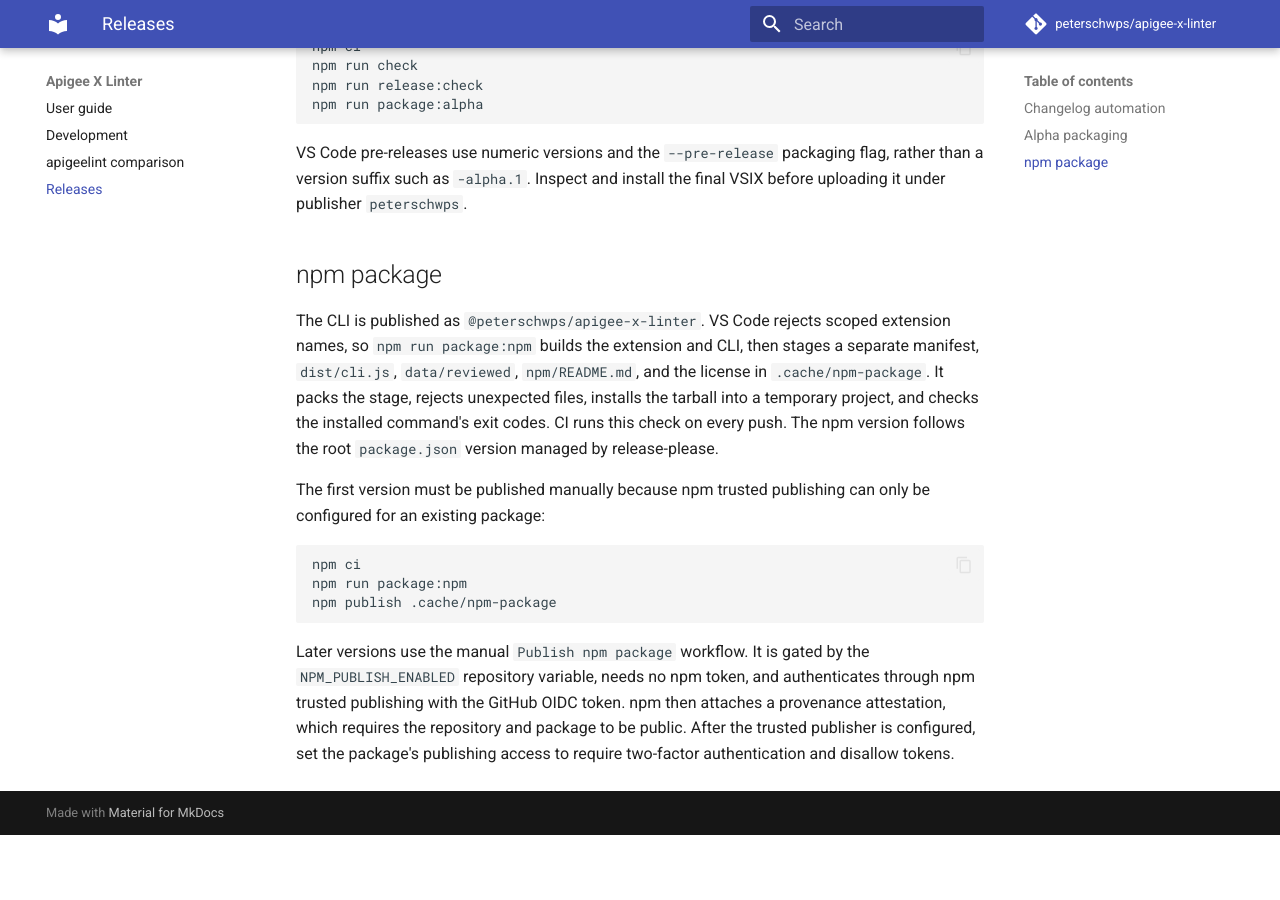
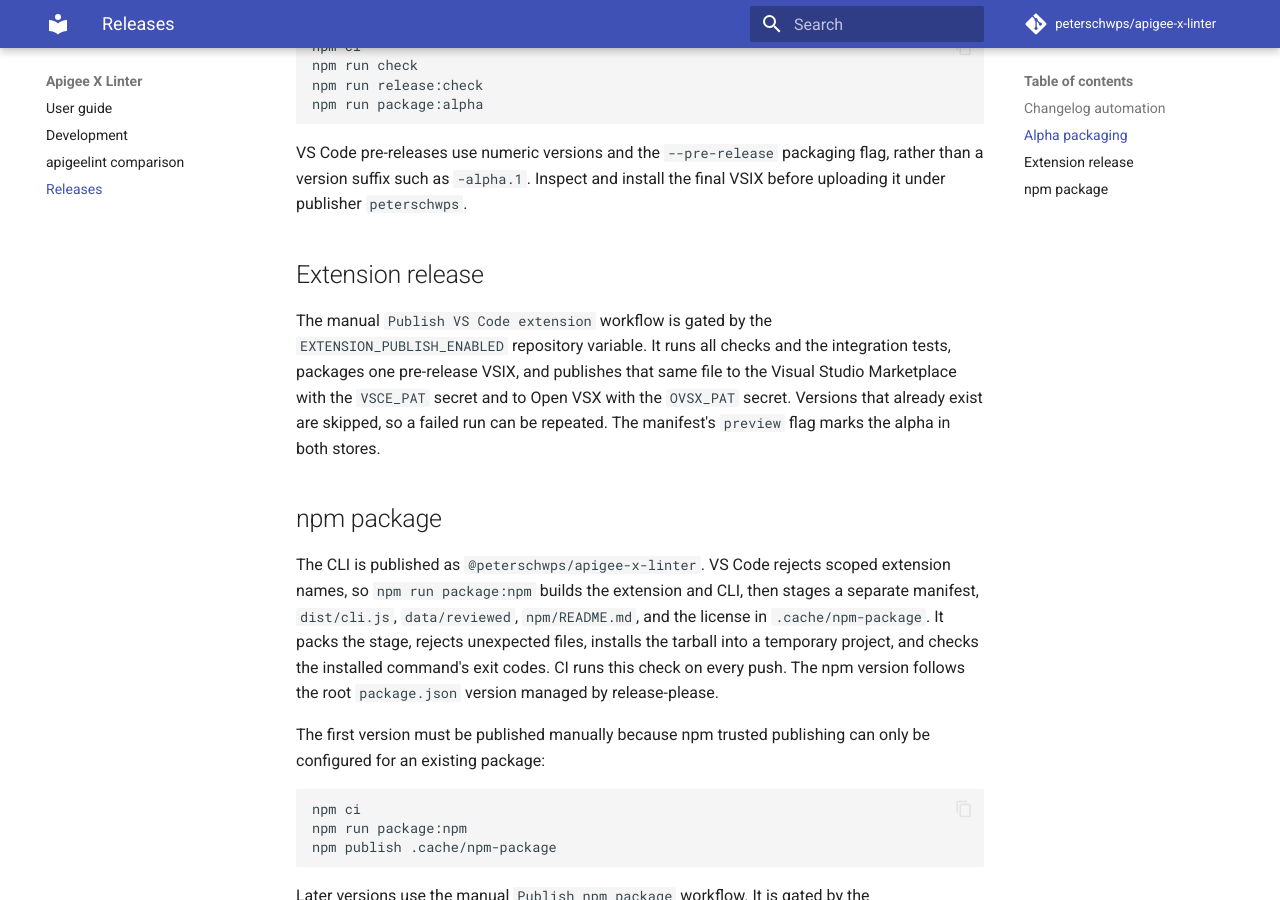
Before and after one commit to peterschwps/Apigee-X-Linter, an MkDocs documentation site: the page built from docs/releases.md, in a window 1280 px wide and 900 px high, scrolled down 557 px. Built offline with MkDocs 1.6.1 and Material for MkDocs 9.7.7, drawn with Linux system fonts in a browser that asks for light colours; comment, search, counter and statistics services are not loaded; before the commit the page ends 1392 px from its top, so only the background shows below that.

Commit message:
build: prepare Marketplace and Open VSX releases

```diff
--- a/docs/releases.md
+++ b/docs/releases.md
@@ -19,6 +19,10 @@ npm run package:alpha
 
 VS Code pre-releases use numeric versions and the `--pre-release` packaging flag, rather than a version suffix such as `-alpha.1`. Inspect and install the final VSIX before uploading it under publisher `peterschwps`.
 
+## Extension release
+
+The manual `Publish VS Code extension` workflow is gated by the `EXTENSION_PUBLISH_ENABLED` repository variable. It runs all checks and the integration tests, packages one pre-release VSIX, and publishes that same file to the Visual Studio Marketplace with the `VSCE_PAT` secret and to Open VSX with the `OVSX_PAT` secret. Versions that already exist are skipped, so a failed run can be repeated. The manifest's `preview` flag marks the alpha in both stores.
+
 ## npm package
 
 The CLI is published as `@peterschwps/apigee-x-linter`. VS Code rejects scoped extension names, so `npm run package:npm` builds the extension and CLI, then stages a separate manifest, `dist/cli.js`, `data/reviewed`, `npm/README.md`, and the license in `.cache/npm-package`. It packs the stage, rejects unexpected files, installs the tarball into a temporary project, and checks the installed command's exit codes. CI runs this check on every push. The npm version follows the root `package.json` version managed by release-please.
```
Also changed, not shown: README.md (+5 -14 lines), docs/index.md (+1 -1 lines), package.json (+10 -1 lines), 1 other file.
